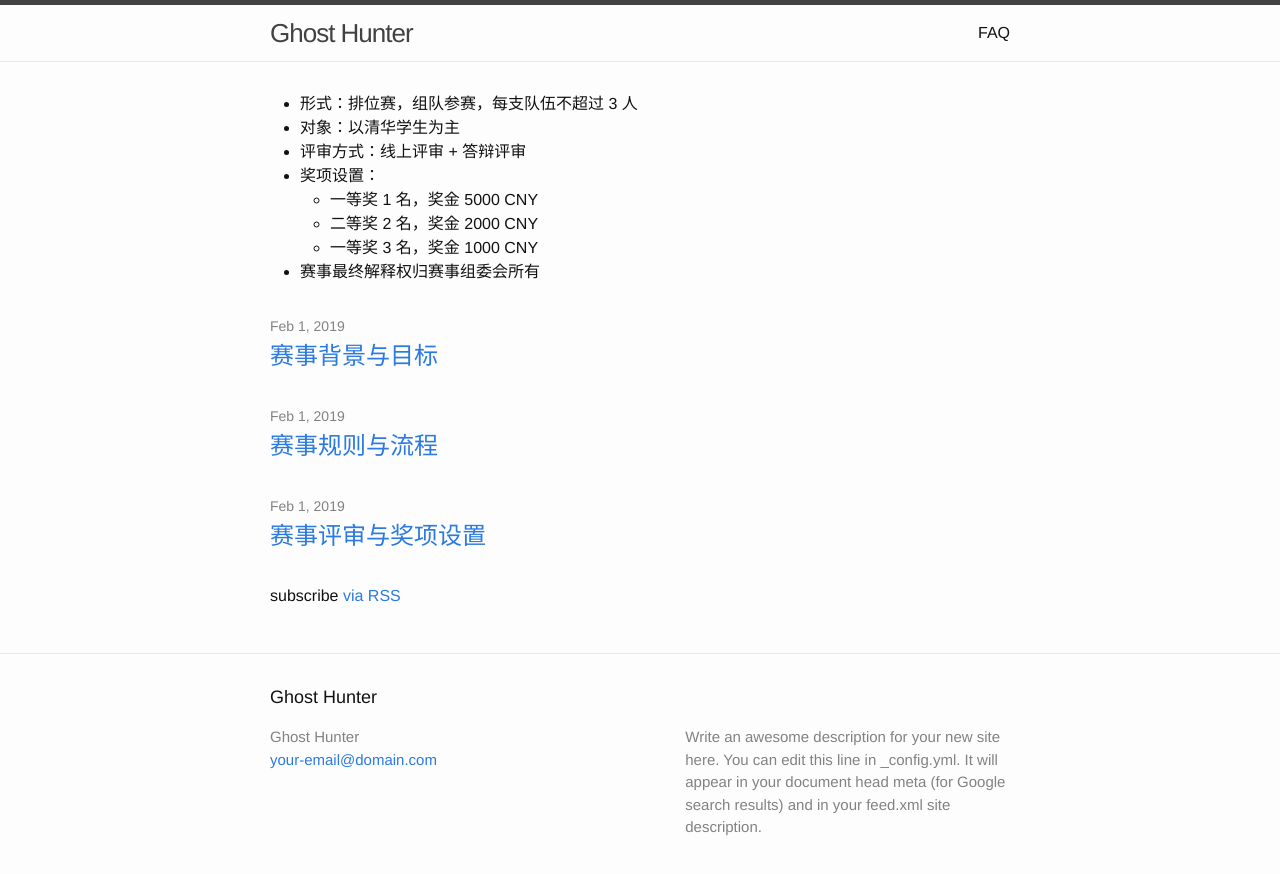
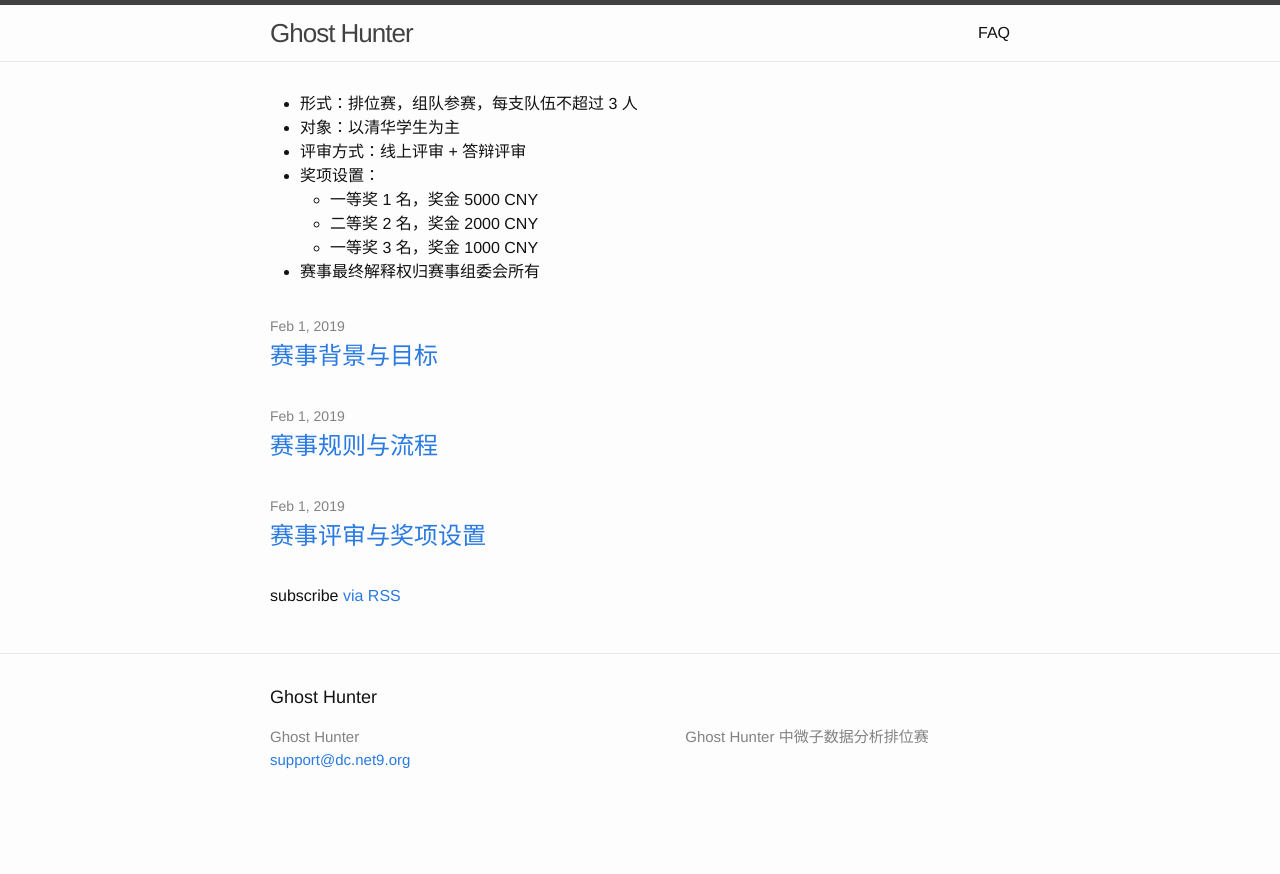
Before and after one commit to ghost-hunter-contest/ghost-hunter-contest.github.io, a Jekyll site: the page built from index.html, in a window 1280 px wide. Shown: the top 874 px of the page. Built offline with Jekyll 4.4.1, drawn with Linux system fonts in a browser that asks for light colours.

Commit message:
We have the support email address now. Yay!

```diff
--- a/_config.yml
+++ b/_config.yml
@@ -7,11 +7,9 @@
 
 # Site settings
 title: Ghost Hunter
-email: your-email@domain.com
+email: support@dc.net9.org
 description: > # this means to ignore newlines until "baseurl:"
-  Write an awesome description for your new site here. You can edit this
-  line in _config.yml. It will appear in your document head meta (for
-  Google search results) and in your feed.xml site description.
+  Ghost Hunter 中微子数据分析排位赛
 baseurl: "" # the subpath of your site, e.g. /blog
 url: "https://ghost-hunter-contest.github.io" # the base hostname & protocol for your site
 # twitter_username: jekyllrb
```
